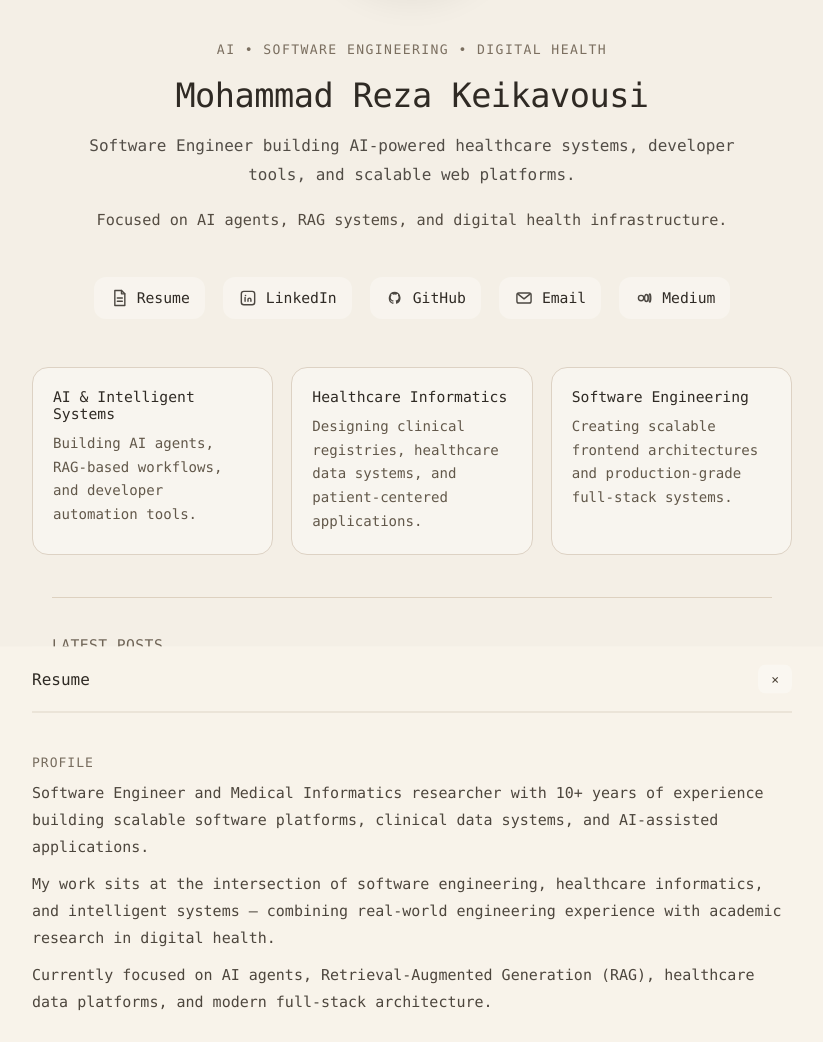
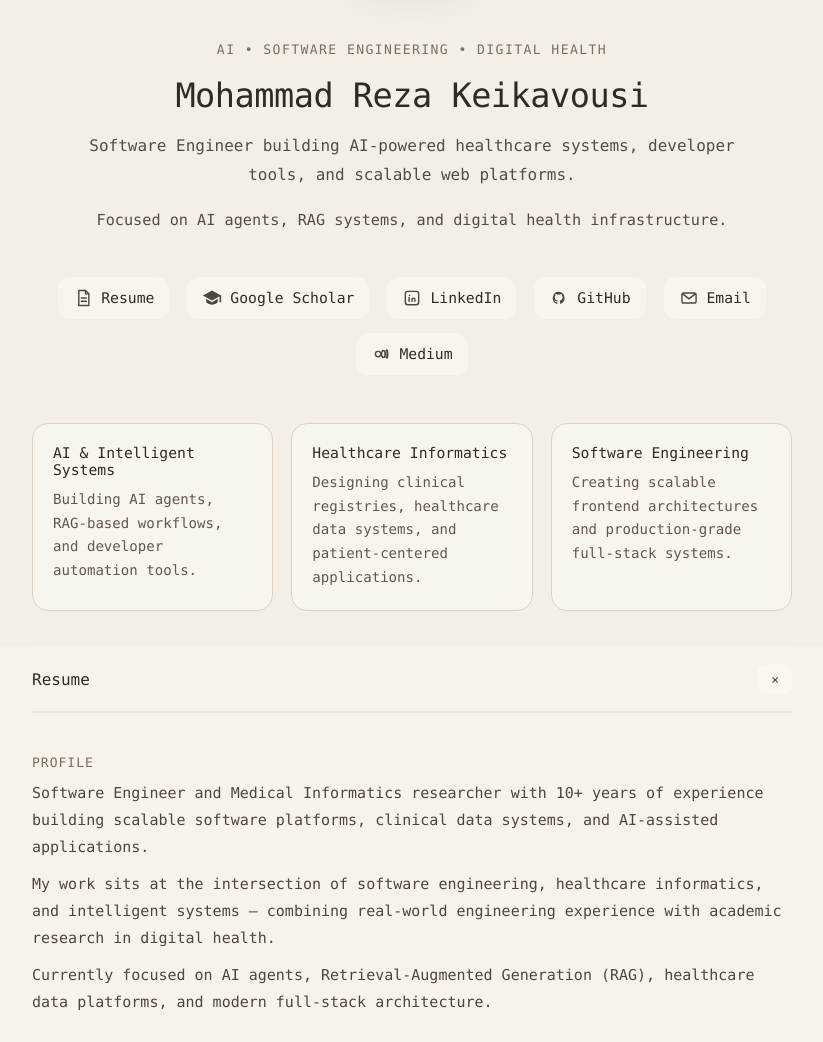
Before and after one commit to keikaavousi/keikaavousi, a Jekyll site: the page built from index.html, in a window 1280 px wide, cut to the strip 254-1296 px from the top of the page. Shown: the whole strip, without its empty margins (228-1051 px from the left). Built offline with Jekyll 4.4.1, drawn with Linux system fonts in a browser that asks for light colours.

Commit message:
feat: add google scholar link

```diff
--- a/index.html
+++ b/index.html
@@ -41,6 +41,16 @@ layout: default
                         stroke-linecap="round" />
                 </svg>
                 Resume
+            </a>
+        </li>
+
+        <li>
+            <a href="https://scholar.google.com/citations?user=8ubfQpcAAAAJ" target="_blank" rel="noopener">
+                <svg class="icon" viewBox="0 0 24 24" aria-hidden="true">
+                    <path d="M12 3L1 9l11 6 9-4.91V17h2V9L12 3z" fill="currentColor" />
+                    <path d="M5 13v3c0 2.2 3.1 4 7 4s7-1.8 7-4v-3l-7 4-7-4z" fill="currentColor" />
+                </svg>
+                Google Scholar
             </a>
         </li>
 
```
